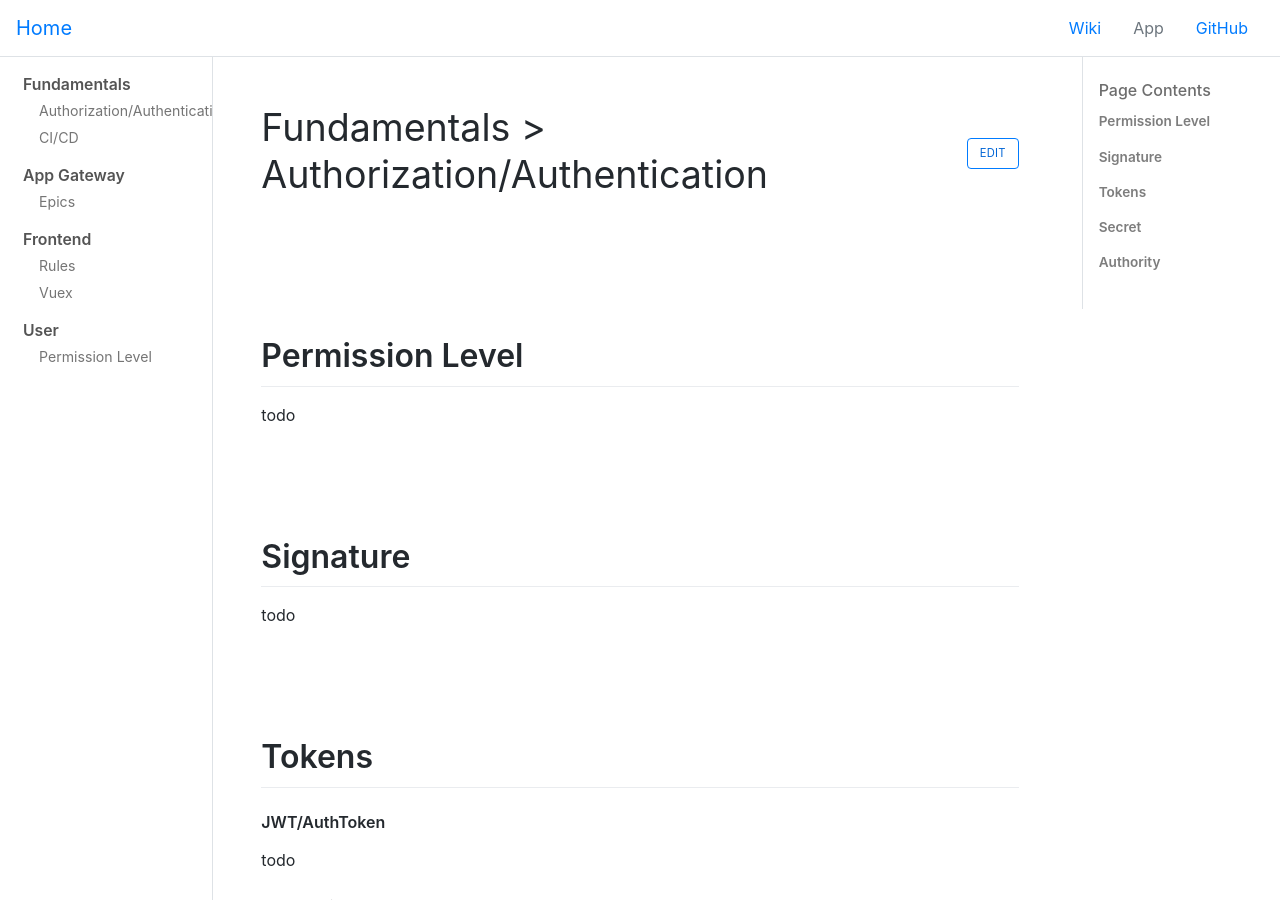
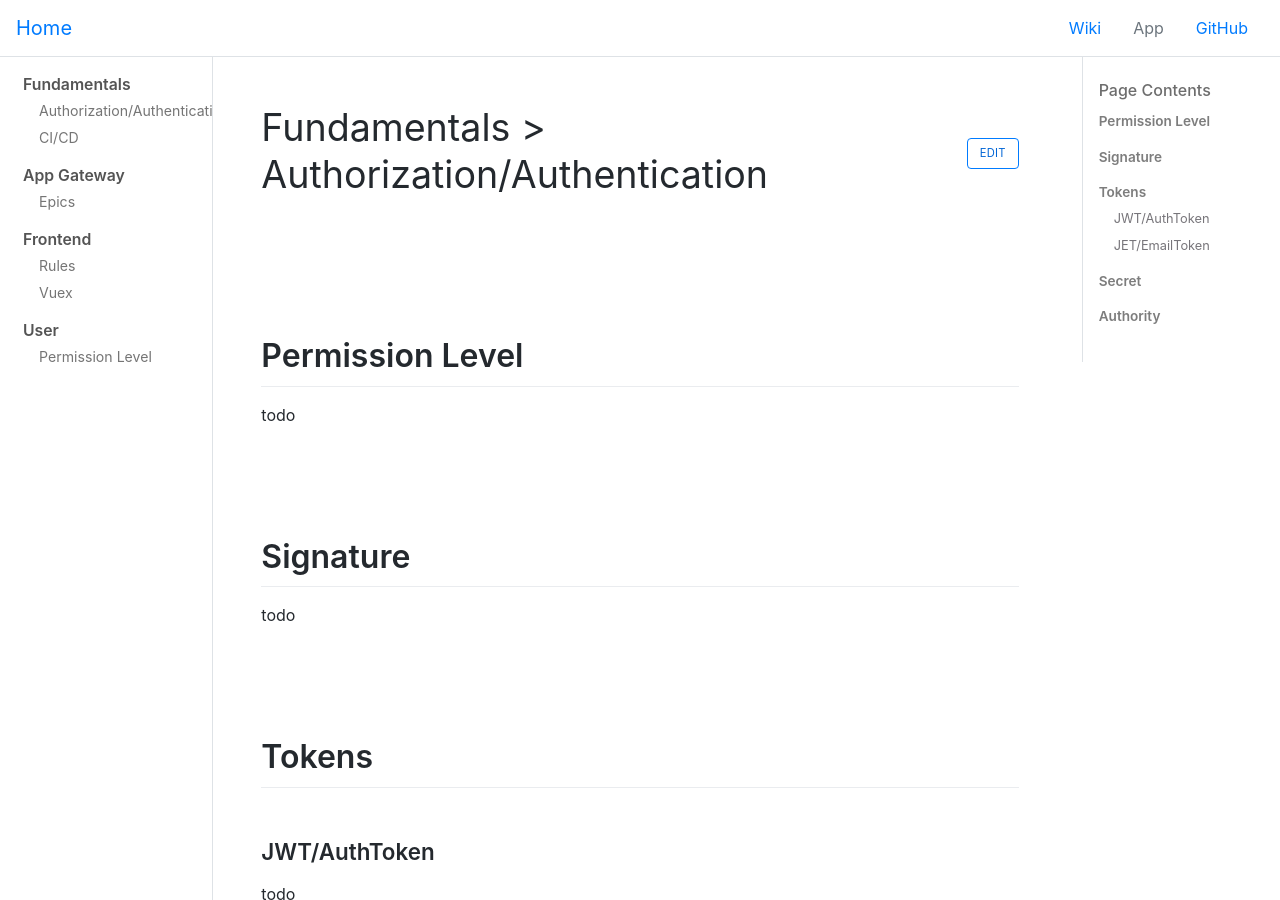
Before and after one commit to hwsc-org/hwsc-org.github.io, a Jekyll site: the page built from wikis/fundamentals/authority.md, in a window 1280 px wide and 900 px high. Built offline with Jekyll 4.4.1, drawn with Linux system fonts in a browser that asks for light colours; comment, search, counter and statistics services are not loaded.

```diff
--- a/wikis/fundamentals/authority.md
+++ b/wikis/fundamentals/authority.md
@@ -14,10 +14,10 @@
 todo
 
 ## Tokens
-#### JWT/AuthToken
+### JWT/AuthToken
 todo
 
-#### JET/EmailToken
+### JET/EmailToken
 todo
 
 ## Secret
```
